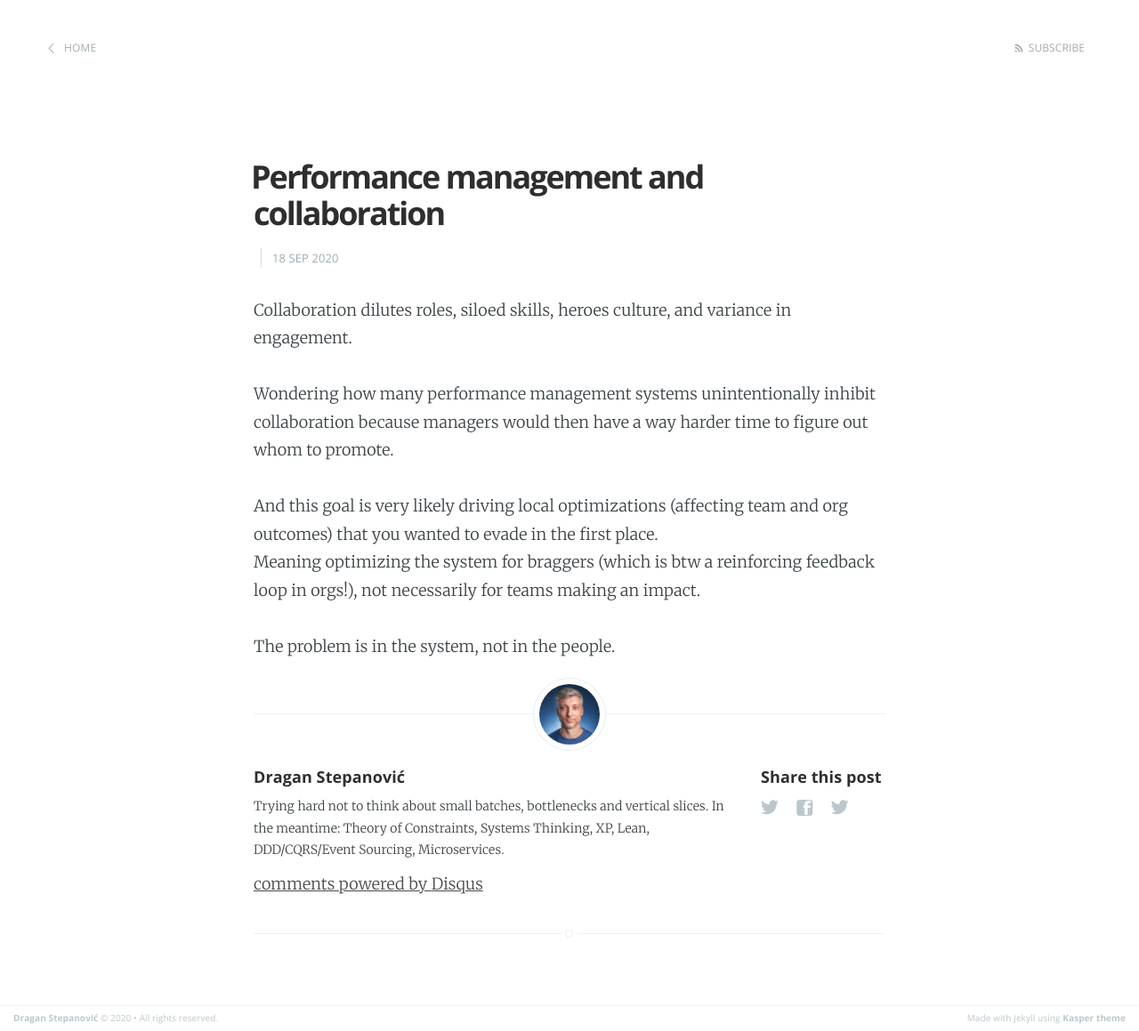
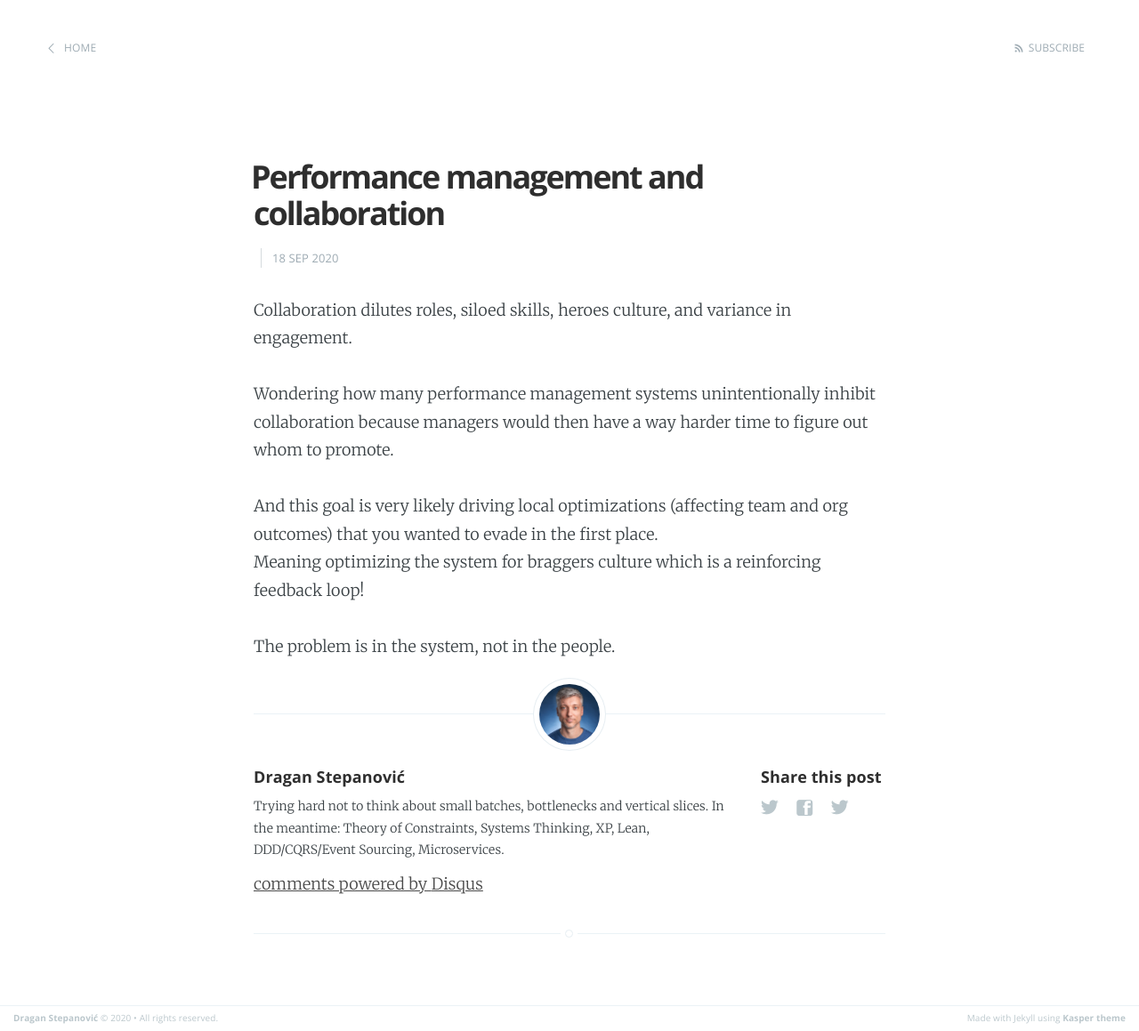
Before and after one commit to dragan-stepanovic/dragan-stepanovic.github.io, a Jekyll site: the page built from _posts/2020-09-18-performance-management-and-collaboration.md, in a window 1280 px wide. Shown: the whole page at 89% size. Built offline with Jekyll 4.4.1, drawn with Linux system fonts in a browser that asks for light colours; our own code applies the rules of GitHub Pages for plain Markdown files; comment, search, counter and statistics services are not loaded.

Commit message:
Update 2020-09-18-performance-management-and-collaboration.md

```diff
--- a/_posts/2020-09-18-performance-management-and-collaboration.md
+++ b/_posts/2020-09-18-performance-management-and-collaboration.md
@@ -7,6 +7,6 @@ Collaboration dilutes roles, siloed skills, heroes culture, and variance in enga
 Wondering how many performance management systems unintentionally inhibit collaboration because managers would then have a way harder time to figure out whom to promote.
 
 And this goal is very likely driving local optimizations (affecting team and org outcomes) that you wanted to evade in the first place.
-Meaning optimizing the system for braggers (which is btw a reinforcing feedback loop in orgs!), not necessarily for teams making an impact.
+Meaning optimizing the system for braggers culture which is a reinforcing feedback loop!
 
 The problem is in the system, not in the people.
```
